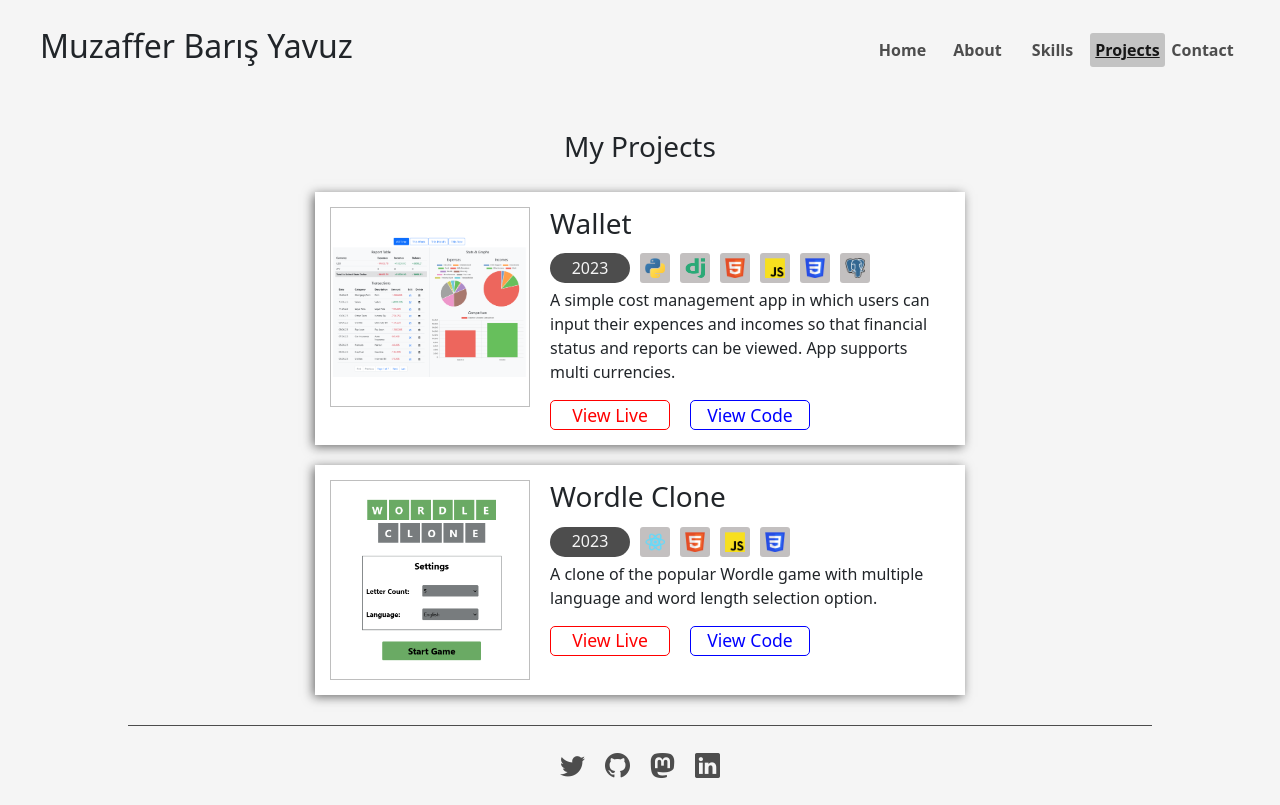
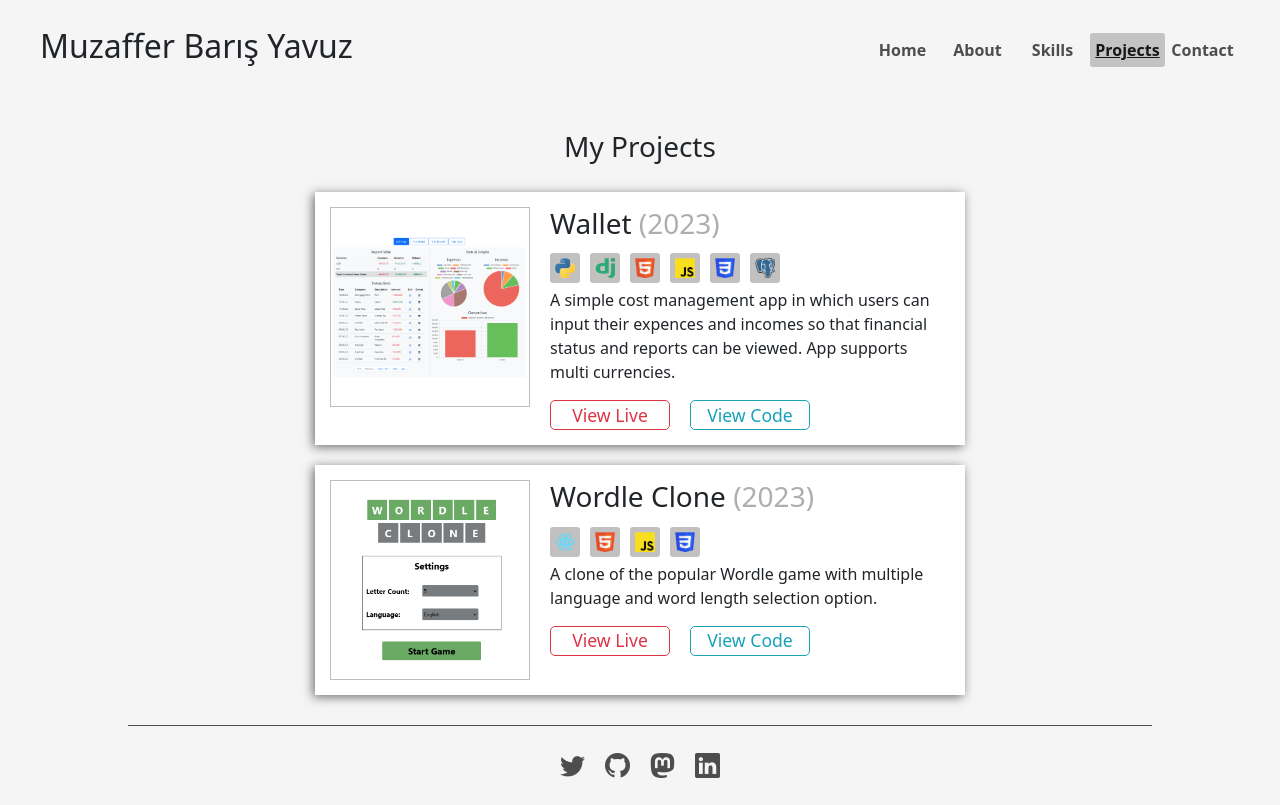
Before and after one commit to csAfter40/csAfter40.github.io, a React (Create React App) app: page /projects in a window 1280 px wide. Built offline with nearby package versions, Linux system fonts and the light colour scheme.

Commit message:
edit styling

```diff
--- a/src/components/ProjectCard.js
+++ b/src/components/ProjectCard.js
@@ -9,9 +9,10 @@ export default function ProjectCard({project}) {
             <img src={project.image} alt="" />
             <div className="project-card-text-container">
                 <div className="project-card-info">
-                    <h3>{project.title}</h3>
+                    <div className="project-card-title-container">
+                        <h3>{project.title} <span style={{color: "#aeaeae", fontWeight: "200"}}>{`(${project.year})`}</span></h3>
+                    </div>
                     <div className="project-card-badges">
-                        <YearBadge year={project.year}/>
                         {project.techStack.map((techName, i)=>{
                             const tech = techs.find(tech => tech.name === techName);
                             return (
--- a/src/index.css
+++ b/src/index.css
@@ -203,8 +203,16 @@ body {
   margin: 0;
 }
 
+.project-card-title-container {
+  display: flex;
+  flex-wrap: wrap;
+  justify-content: flex-start;
+  align-items: center;
+}
+
 .project-card-badges {
   display: flex;
+  flex-wrap: wrap;
   justify-content: flex-start;
   align-items: center;
   gap: 10px;
@@ -231,7 +239,7 @@ body {
   align-items: center;
   background-color: #4D4D4D;
   width: 80px;
-  height: 30px;
+  height: 20px;
   border-radius: 50px;
 }
 
@@ -259,14 +267,14 @@ body {
   display: flex;
   align-items: center;
   justify-content: center;
-  border: 1px solid red;
+  border: 1px solid #dc3545;
   border-radius: 5px;
-  color: red;
+  color: #dc3545;
   cursor: pointer;
 }
 
 .live-link:hover {
-  background-color: red;
+  background-color: #dc3545;
   color: white
 }
 
@@ -281,14 +289,14 @@ body {
   display: flex;
   align-items: center;
   justify-content: center;
-  border: 1px solid blue;
+  border: 1px solid #17a2b8;
   border-radius: 5px;
-  color: blue;
+  color: #17a2b8;
   cursor: pointer;
 }
 
 .code-link:hover {
-  background-color: blue;
+  background-color: #17a2b8;
   color: white;
 }
 
@@ -405,12 +413,12 @@ body {
   }
 
   .project-card > img {
-    height: 350px;
-    width: 350px;
+    height: 280px;
+    width: 280px;
   }
 
   .project-card-text-container {
-    width: 350px;
+    width: 300px;
     height: auto;
     justify-content: flex-start;
     align-items: center;
```
